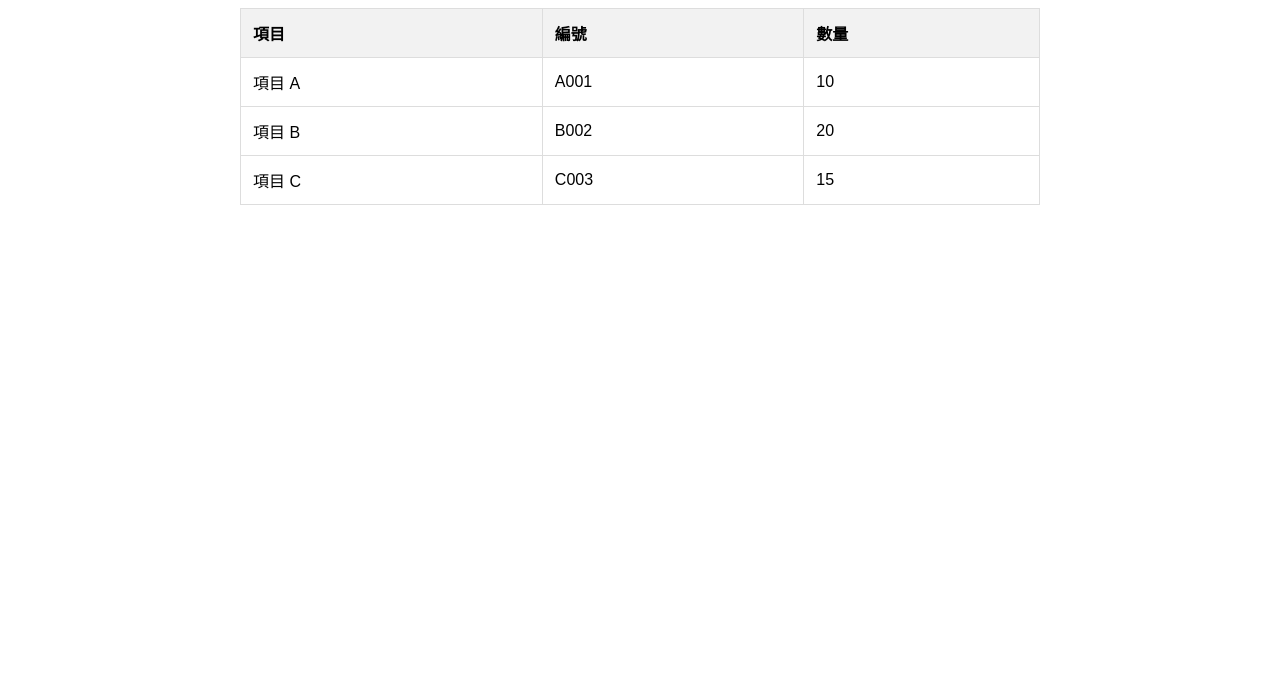
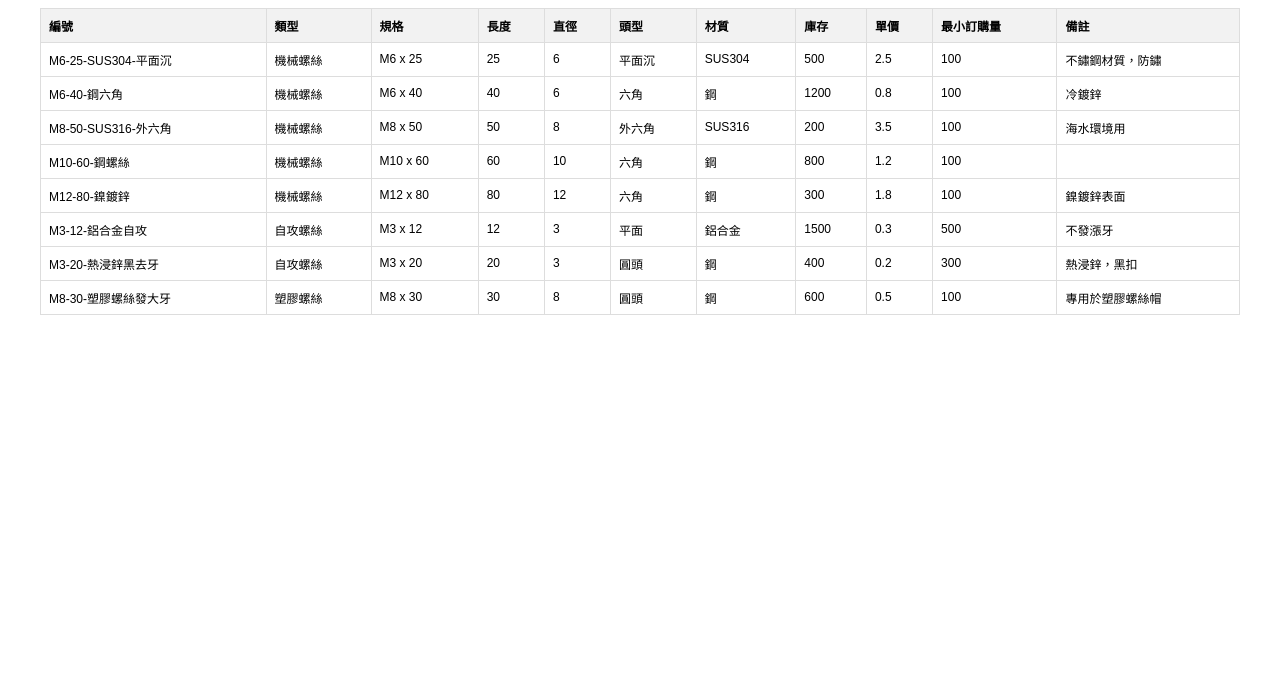
Before and after one commit to YOOTINGLIU/testproj, a website: page index.html in a window 1280 px wide. Shown: the part 101-800 px from the top of the page. Drawn offline with Linux system fonts and the light colour scheme; no server answers.

Commit message:
update: screw parts database design with 11 sample items in JSON format

```diff
--- a/data.json
+++ b/data.json
@@ -1,7 +1,122 @@
-{
-  "items": [
-    { "id": 1, "name": "項目 A", "code": "A001", "quantity": 10 },
-    { "id": 2, "name": "項目 B", "code": "B002", "quantity": 20 },
-    { "id": 3, "name": "項目 C", "code": "C003", "quantity": 15 }
-  ]
-}
+[
+  {
+    "編號": "M6-25-SUS304-平面沉",
+    "類型": "機械螺絲",
+    "規格": "M6 x 25",
+    "材質": "SUS304",
+    "長度": 25,
+    "直徑": 6,
+    "螺距": 1,
+    "頭型": "平面沉",
+    "包裝數量": 100,
+    "庫存數量": 500,
+    "最小訂購量": 100,
+    "單價": 2.5,
+    "備註": "不鏽鋼材質，防鏽"
+  },
+  {
+    "編號": "M6-40-鋼六角",
+    "類型": "機械螺絲",
+    "規格": "M6 x 40",
+    "材質": "鋼",
+    "長度": 40,
+    "直徑": 6,
+    "螺距": 1,
+    "頭型": "六角",
+    "包裝數量": 500,
+    "庫存數量": 1200,
+    "最小訂購量": 100,
+    "單價": 0.8,
+    "備註": "冷鍍鋅"
+  },
+  {
+    "編號": "M8-50-SUS316-外六角",
+    "類型": "機械螺絲",
+    "規格": "M8 x 50",
+    "材質": "SUS316",
+    "長度": 50,
+    "直徑": 8,
+    "螺距": 1.25,
+    "頭型": "外六角",
+    "包裝數量": 100,
+    "庫存數量": 200,
+    "最小訂購量": 100,
+    "單價": 3.5,
+    "備註": "海水環境用"
+  },
+  {
+    "編號": "M10-60-鋼螺絲",
+    "類型": "機械螺絲",
+    "規格": "M10 x 60",
+    "材質": "鋼",
+    "長度": 60,
+    "直徑": 10,
+    "螺距": 1.5,
+    "頭型": "六角",
+    "包裝數量": 200,
+    "庫存數量": 800,
+    "最小訂購量": 100,
+    "單價": 1.2,
+    "備註": ""
+  },
+  {
+    "編號": "M12-80-鎳鍍鋅",
+    "類型": "機械螺絲",
+    "規格": "M12 x 80",
+    "材質": "鋼",
+    "長度": 80,
+    "直徑": 12,
+    "螺距": 1.75,
+    "頭型": "六角",
+    "包裝數量": 100,
+    "庫存數量": 300,
+    "最小訂購量": 100,
+    "單價": 1.8,
+    "備註": "鎳鍍鋅表面"
+  },
+  {
+    "編號": "M3-12-鋁合金自攻",
+    "類型": "自攻螺絲",
+    "規格": "M3 x 12",
+    "材質": "鋁合金",
+    "長度": 12,
+    "直徑": 3,
+    "螺距": 0.5,
+    "頭型": "平面",
+    "包裝數量": 500,
+    "庫存數量": 1500,
+    "最小訂購量": 500,
+    "單價": 0.3,
+    "備註": "不發漲牙"
+  },
+  {
+    "編號": "M3-20-熱浸鋅黑去牙",
+    "類型": "自攻螺絲",
+    "規格": "M3 x 20",
+    "材質": "鋼",
+    "長度": 20,
+    "直徑": 3,
+    "螺距": 0.5,
+    "頭型": "圓頭",
+    "包裝數量": 300,
+    "庫存數量": 400,
+    "最小訂購量": 300,
+    "單價": 0.2,
+    "備註": "熱浸鋅，黑扣"
+  },
+  {
+    "編號": "M8-30-塑膠螺絲發大牙",
+    "類型": "塑膠螺絲",
+    "規格": "M8 x 30",
+    "材質": "鋼",
+    "長度": 30,
+    "直徑": 8,
+    "螺距": 1.25,
+    "頭型": "圓頭",
+    "包裝數量": 100,
+    "庫存數量": 600,
+    "最小訂購量": 100,
+    "單價": 0.5,
+    "備註": "專用於塑膠螺絲帽"
+  }
+]
--- a/index.html
+++ b/index.html
@@ -7,7 +7,7 @@
     <style>
         body {
             font-family: Arial, sans-serif;
-            max-width: 800px;
+            max-width: 1200px;
             margin: 0 auto;
             padding: 20px;
         }
@@ -15,14 +15,17 @@
             width: 100%;
             border-collapse: collapse;
             margin-top: 20px;
+            font-size: 12px;
         }
         th, td {
-            padding: 12px;
+            padding: 8px;
             text-align: left;
             border: 1px solid #ddd;
+            word-wrap: break-word;
         }
         th {
             background-color: #f2f2f2;
+            font-weight: bold;
         }
         .loading {
             color: #666;
@@ -36,9 +39,17 @@
     <table id="items-table" border="1" cellpadding="10" cellspacing="0" style="display: none;">
         <thead>
             <tr>
-                <th>項目</th>
                 <th>編號</th>
-                <th>數量</th>
+                <th>類型</th>
+                <th>規格</th>
+                <th>長度</th>
+                <th>直徑</th>
+                <th>頭型</th>
+                <th>材質</th>
+                <th>庫存</th>
+                <th>單價</th>
+                <th>最小訂購量</th>
+                <th>備註</th>
             </tr>
         </thead>
         <tbody>
@@ -80,13 +91,21 @@
                 tbody.innerHTML = '';
 
                 // 填入資料
-                if (data.items) {
-                    data.items.forEach(item => {
+                if (data) {  // 現在 data 是陣列格式
+                    data.forEach(item => {
                         const row = document.createElement('tr');
                         row.innerHTML = `
-                            <td>${item.name || ''}</td>
-                            <td>${item.code || ''}</td>
-                            <td>${item.quantity || ''}</td>
+                            <td>${item.編號 || ''}</td>
+                            <td>${item.類型 || ''}</td>
+                            <td>${item.規格 || ''}</td>
+                            <td>${item.長度 || ''}</td>
+                            <td>${item.直徑 || ''}</td>
+                            <td>${item.頭型 || ''}</td>
+                            <td>${item.材質 || ''}</td>
+                            <td>${item.庫存數量 || ''}</td>
+                            <td>${item.單價 || ''}</td>
+                            <td>${item.最小訂購量 || ''}</td>
+                            <td>${item.備註 || ''}</td>
                         `;
                         tbody.appendChild(row);
                     });
```
